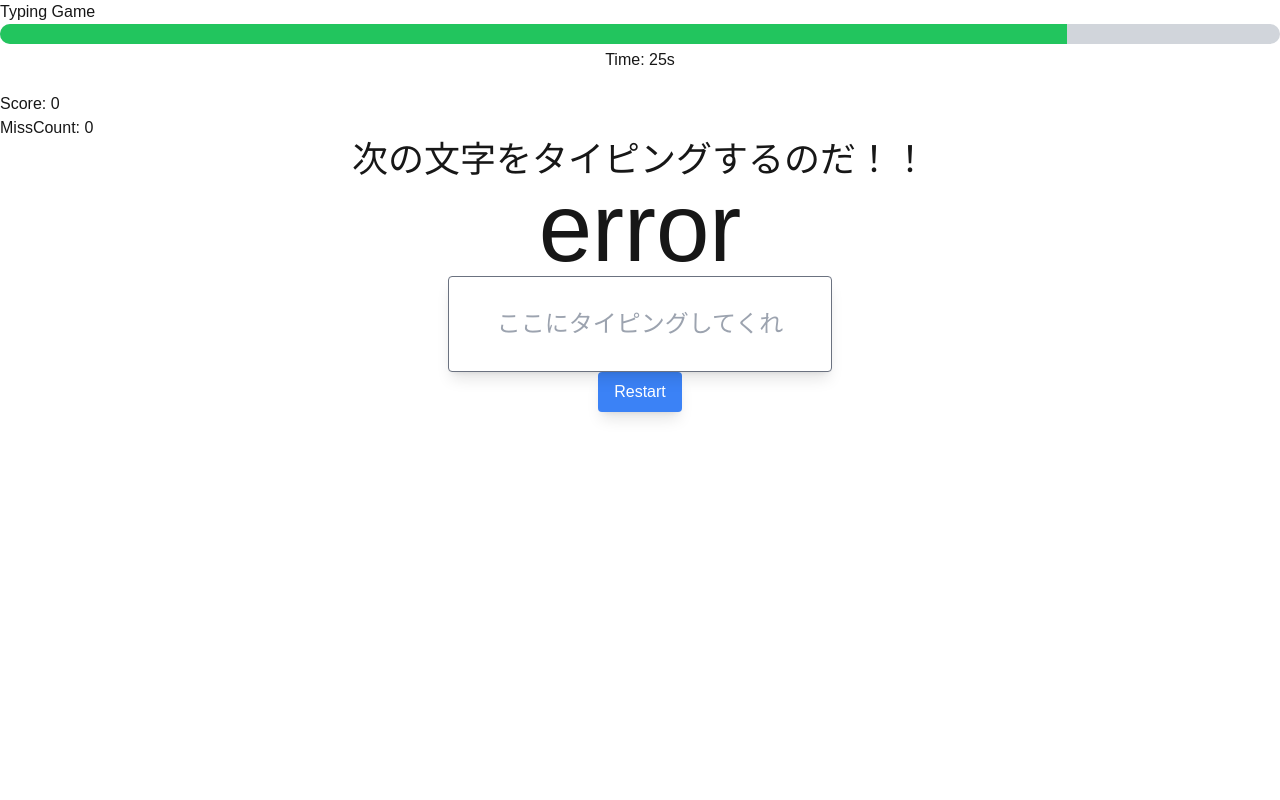
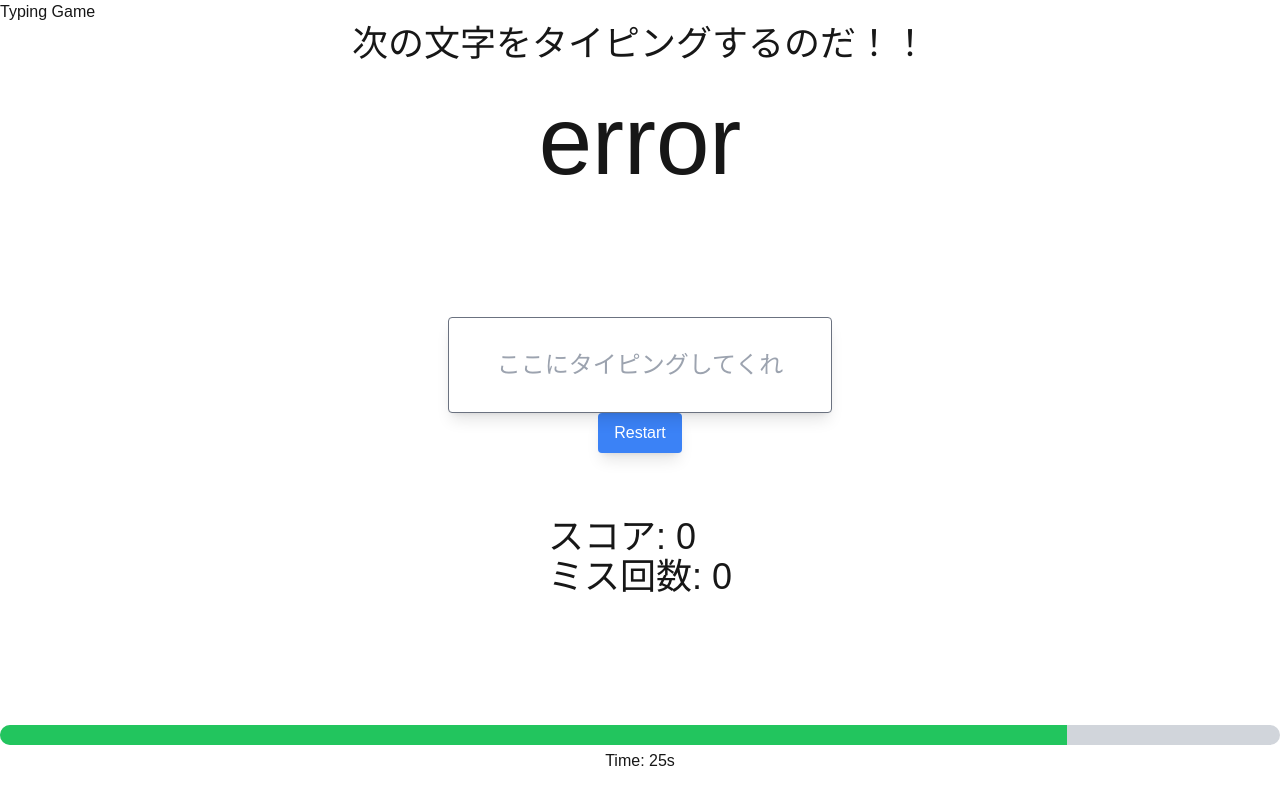
Before and after one commit to Takeaio/TypingGame, a Next.js app in the folder frontend/: page / in a window 1280 px wide. Built offline with nearby package versions, Linux system fonts and the light colour scheme; no server answers.

Commit message:
feat:scorebordの編集

```diff
--- a/frontend/app/page.tsx
+++ b/frontend/app/page.tsx
@@ -101,11 +101,11 @@ const TypingGame: React.FC = () => {
   return (
     <div>
       <h1>Typing Game</h1>
-      <Timer time={time} />
-      <ScoreBoard score={score} missCount={missCount} />
       <WordDisplay word={word} />
       <InputField input={input} onChange={handleInputChange} />
       <ResetButton onClick={reset} />
+      <ScoreBoard score={score} missCount={missCount} />
+      <Timer time={time} />
     </div>
   );
 };
--- a/frontend/components/ScoreBoard.tsx
+++ b/frontend/components/ScoreBoard.tsx
@@ -1,17 +1,31 @@
 import React from 'react';
 
+
+const styles = {
+    container:`
+        flex
+        items-center
+        justify-center
+
+    `,
+
+}
+
+
 interface ScoreBoardProps {
-  score: number;
-  missCount: number;
+    score: number;
+    missCount: number;
 }
 
 const ScoreBoard: React.FC<ScoreBoardProps> = ({ score, missCount }) => {
-  return (
-    <div>
-      <p>Score: {score}</p>
-      <p>MissCount: {missCount}</p>
-    </div>
-  );
+    return (
+        <div className={styles.container}>
+            <div className="flex-row text-4xl mt-[5%] mb-[10%]">
+                <p>スコア: {score}</p>
+                <p>ミス回数: {missCount}</p>
+            </div>
+        </div>
+    );
 };
 
 export default ScoreBoard;
--- a/frontend/components/WordDisplay.tsx
+++ b/frontend/components/WordDisplay.tsx
@@ -12,7 +12,7 @@ const styles={
     word:`
         text-center
         text-8xl
-
+        mt-[5%]
     `
 }
 
@@ -24,7 +24,7 @@ interface WordDisplayProps {
 const WordDisplay: React.FC<WordDisplayProps> = ({ word }) => {
     return (
         <div className={styles.container}>
-            <div className="flexflex-row">
+            <div className="flex-row">
                 <h2 className={styles.title}>
                     次の文字をタイピングするのだ！！
                 </h2>
--- a/frontend/components/input.tsx
+++ b/frontend/components/input.tsx
@@ -22,6 +22,7 @@ const styles = {
         relative
         border border-gray-500
         text-center
+        mt-[10%]
     `
 }
 
```
